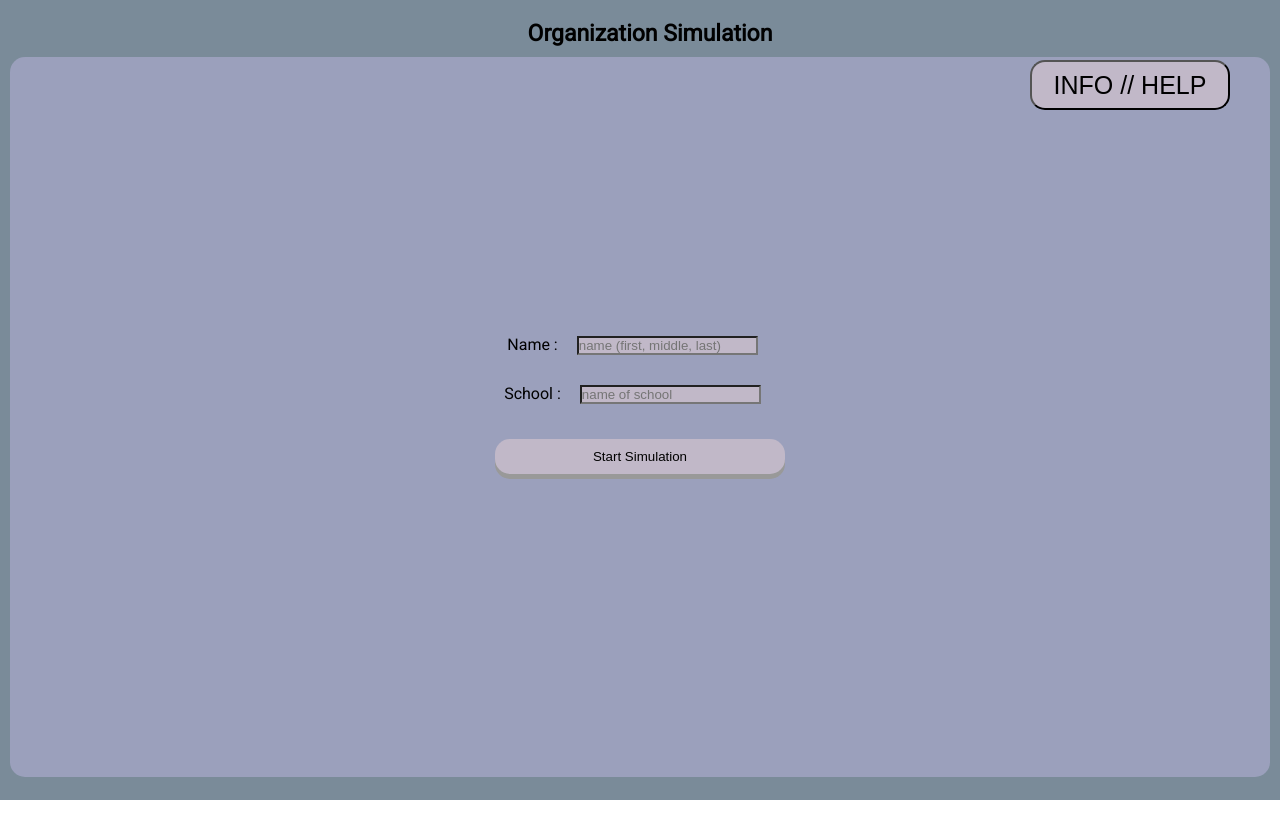
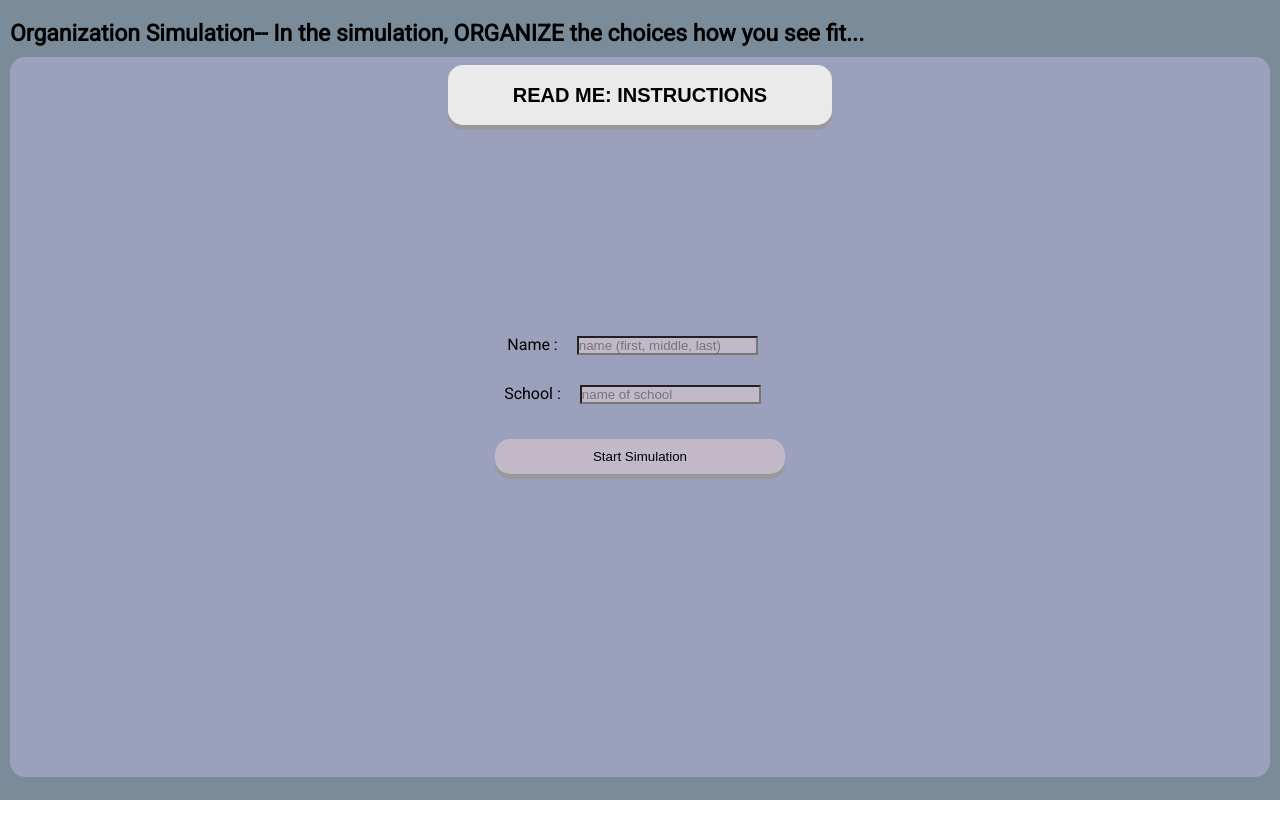
Before and after one commit to Colleen-L/apr-study-test, a plain HTML site: page index.html in a window 1280 px wide. Drawn offline with Linux system fonts and the light colour scheme.

Commit message:
better instructions

```diff
--- a/index.css
+++ b/index.css
@@ -5,7 +5,7 @@
 }
 .title{
     width: 100vw;
-    text-align: center;
+    text-align: left;
     font-size: 23px;
 }
 
@@ -67,15 +67,29 @@ input{
     transform: translateY(4px);
 }
 
+#open-popup:active{
+    background-color: rgb(200, 200, 200);
+    box-shadow: 0 3px #666;
+    transform: translateY(4px);
+}
+
+#open-popup:hover{
+    cursor: pointer;
+    background: whitesmoke;
+}
+
 #open-popup {
-    background: #C1B8C8;
-    font-size: 25px;
+    background: rgb(234, 234, 234);
+    box-shadow: 0 5px #999;
+    border: none;
+    font-size: 20px;
     position: fixed;
     border-radius: 15px;
-    width: 200px;
-    height: 50px;
-    top: 50px;
-    right: 50px;
+    width: 30vw;
+    height: 60px;
+    top: 55px;
+    right: 35%;
+    font-weight: bold;
 }
 
 .popup {
--- a/index.html
+++ b/index.html
@@ -11,9 +11,9 @@
 <body>
     <div class="main">
         <div class="content">
-            <button id="open-popup">INFO // HELP</button>
+            <button id="open-popup">READ ME: INSTRUCTIONS</button>
 
-            <h1 class="title">Organization Simulation</h1>
+            <h3 class="title">Organization Simulation-- In the simulation, ORGANIZE the choices how you see fit...</h3>
             <!-- initials and school info -->
             <div class="logIn">
                 <form class="form" method="post" action="https://script.google.com/macros/s/AKfycbz0WPjEVHy5i5I2Q2Ynt1aZhngbaqceZoYNntoqSwUlaLIVCXGn7Psfg9TceNlBtnFWDg/exec" name="APR-Simulation">
@@ -41,7 +41,7 @@
         <!-- instructions/help button -->
         <div class="instructions">
             <button class="closeButton">&times;</button>
-            <h1>What is this Study About?</h1> <br>
+            <h2>What is this Study About?</h2> <br>
             <h5>This study observes the extent of how high school adolescents' organization of a set of pictures correlates with their self-perceived personality traits.</h5>
             <h5>For this portion of the study, you will be organizing a set of rectangular pictures.</h5>
             <br>
@@ -49,7 +49,7 @@
             <br>
             <ul>
                 <li>You may opt out of this study/simulation at any time by pressing the QUIT button on the top.</li>
-                <li>Once you click start, you will have <b>25 seconds</b> to complete the task. There will be a timer at the top of the screen.</li>
+                <li>Once you click start, you will have <b>25 seconds</b> to organize the choices the best that you see fit. There will be a timer at the top of the screen.</li>
                 <br>
                 <p><i>1. Once you start the simulation, there will be 8 rectangular boxes to select from at the bottom. There will also be a gallery display at the top to show your selections (from left to right).</i></p>
                 <p><i>2. You can hover to enlarge the rectangular boxes for a more clear image.</i></p>
--- a/test.css
+++ b/test.css
@@ -19,11 +19,6 @@ div.gallery {
     border: 1px solid black;
     justify-content: space-evenly;
     border-radius: 5px;
-  }
-
-  div.gallery:hover {
-    width: 120%;
-    height: auto;
   }
 
   div.gallery img {
```
Also changed, not shown: test.html (+1 -1 lines).
